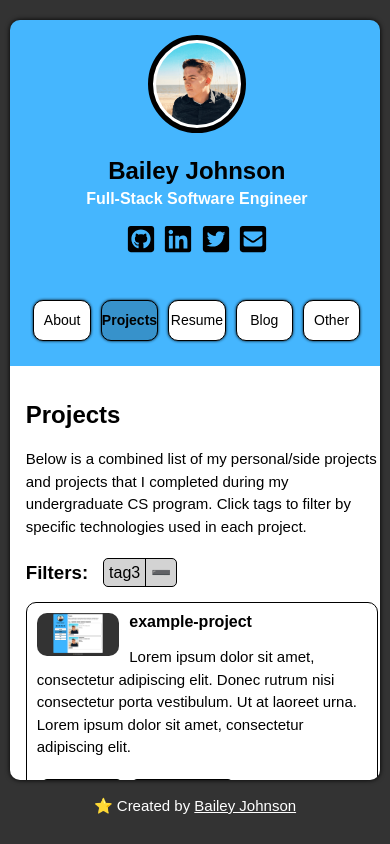
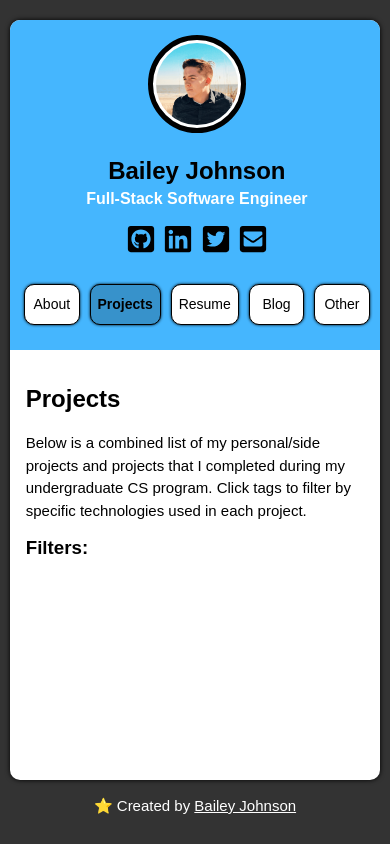
Before and after one commit to baileywjohnson/portfolio, a React (Create React App) app: page /#/projects in a window 390 px wide. Built offline with nearby package versions, Linux system fonts and the light colour scheme.

Commit message:
Styling and Temporary Projects Fix

```diff
--- a/src/App.css
+++ b/src/App.css
@@ -122,6 +122,6 @@ footer{
         width: 101%;
     }
     #dispContainer {
-        width: 95%;
+        width: 92%;
     }
   }
--- a/src/components/Content/About.js
+++ b/src/components/Content/About.js
@@ -13,7 +13,7 @@ function About() {
             <div id="stackContainer"><MyStack /></div>
             <p>A few of the things I'd like to learn in the future are <b>Next.js</b>, <b>React Native</b>, <b>Electron</b> and <b>Three.js</b>.</p>
             <h3>More About Me</h3>
-            <p>I've been computer geek pretty much my entire life (as far back as I can remember, anyways). During my early teenage years is when I began teaching myself to build simple webpages, learning TI-BASIC to make math class more interesting, and writing some pretty bad games in Python.  Luckily I had the opportunity to join a CS program during high-school and even get some exposure to the industry before starting my undergraduate degree.</p>
+            <p>I've been a computer geek pretty much my entire life (as far back as I can remember, anyways). During my early teenage years is when I began teaching myself to build simple webpages, learning TI-BASIC to make math class more interesting and writing some pretty bad games in Python.  Luckily I had the opportunity to join a CS program during high-school and even get some exposure to the industry before starting my undergraduate degree.</p>
             <p>While I've landed on full-stack software engineering, my interests in the CS-realm have shifted a bit over the past several years... Initially I was interested in cybersecurity, and that led me to participating in CTF-style events, visiting security conferences, and eventually completing an internship with a cybersecurity/digital forensics company.  Software/web development was a bigger part of the role than expected and I was drawn to the more open-ended & creative nature of it. Because of this I decided to pursue a full-time software engineering role post-undergrad and touched-down at Johnson Space Center working on some really interesting projects.</p>
             <p>Some of my personal interests outside of software engineering are self-hosting and PC/VR hardware. When I'm not at my desk I enjoy biking, longboarding, playing guitar, reading and making coffee &#9749;.</p>
         </div>
--- a/src/components/Content/Projects.js
+++ b/src/components/Content/Projects.js
@@ -4,6 +4,7 @@ import { useState, useEffect } from 'react'
 
 function Projects() {
 
+    /*
     const projectData = [
         {
             preview: '/portfolio-preview.png',
@@ -14,8 +15,11 @@ function Projects() {
             tags: ['tag2']
         }
     ]
+    */
 
-    const [currentFilters, setCurrentFilters] = useState(['tag3']);
+    const projectData = [];
+
+    const [currentFilters, setCurrentFilters] = useState([]);
     const [displayedProjects, setDisplayedProjects] = useState(projectData);
 
     const handleCloseEvent = (e) => {
--- a/src/components/Sidebar/NavMenu.css
+++ b/src/components/Sidebar/NavMenu.css
@@ -1,6 +1,6 @@
 .NavMenu {
-    margin-top: 2em;
-    width: 80%;
+    margin-top: 1em;
+    width: 60%;
     margin-left: auto;
     margin-right: auto;
 }
@@ -8,6 +8,8 @@
 .menuItem{
     padding-top: 0.8em;
     padding-bottom: 0.8em;
+    padding-left: 0.5em;
+    padding-right: 0.5em;
     margin-top: 10px;
     margin-bottom: 10px;
     background-color: white;
@@ -37,7 +39,7 @@
 /* Tablet Size */
 @media only screen and (max-width: 1200px) {
     .NavMenu{
-        width: 90%;
+        width: 95%;
         display: flex;
     }
     .menuItemLink{
@@ -46,8 +48,3 @@
         margin-right: 5px;
     }
   }
-
-/* Mobile Size */
-@media only screen and (max-width: 800px) {
-
-  }
```
